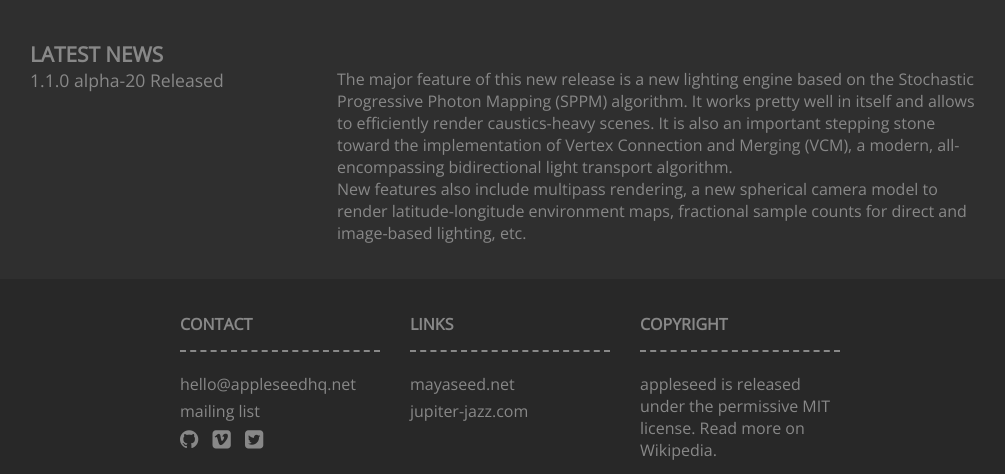
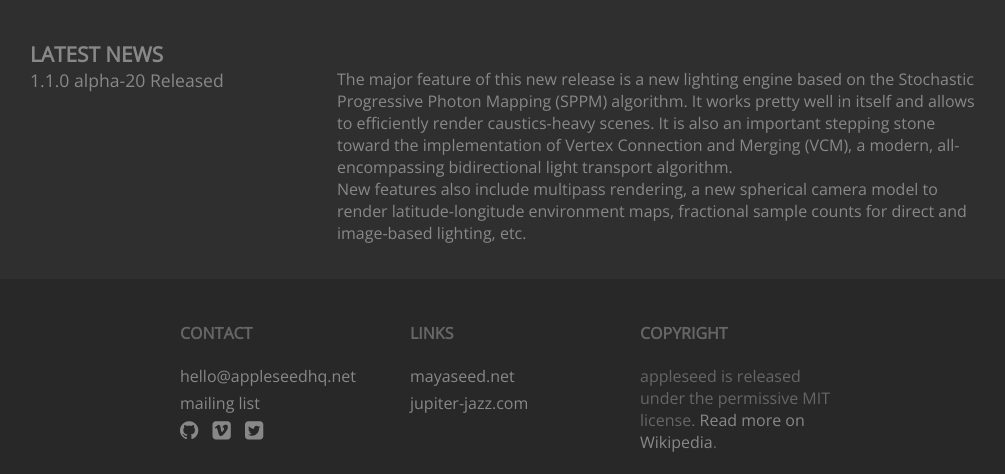
Before and after one commit to appleseedhq/appleseedhq.github.io, a Jekyll site: the page built from index.md, in a window 1280 px wide. Shown: the part 917-1391 px from the top of the page, without its empty margins (130-1135 px from the left). Built offline with Jekyll 4.4.1, drawn with Linux system fonts in a browser that asks for light colours; nearby versions of some CDN libraries.

Commit message:
tweaked footer styles.

```diff
--- a/css/styles.css
+++ b/css/styles.css
@@ -162,10 +162,12 @@
     width: 660px;
 }
 
+.footer {
+    color: #666666;
+}
+
 .footer h4 {
-    padding-bottom: 15px;
     text-transform: uppercase;
-    border-bottom: 2px dashed #888888;
 }
 
 .footer ul {
```
